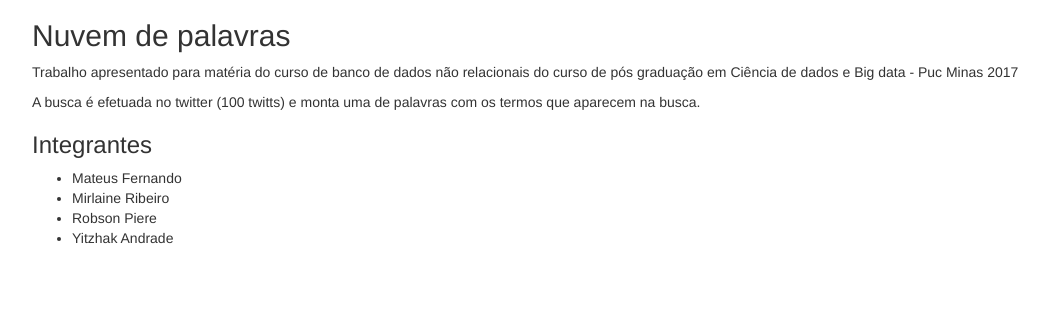
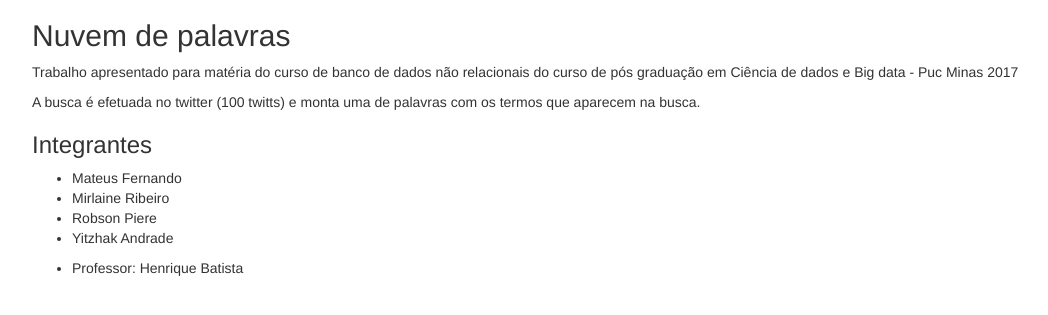
Before and after one commit to robsonpiere/nuvemdepalavras, a Flask app: page /sobre in a window 1280 px wide. Shown: the part 51-366 px from the top of the page, without its empty margins (38-1086 px from the left). Run offline with Flask 2, Linux system fonts and the light colour scheme; some libraries are stand-ins or nearby versions.

Commit message:
Update sobre.html

```diff
--- a/templates/sobre.html
+++ b/templates/sobre.html
@@ -14,5 +14,7 @@
   <li>{{ integrante }}</a></li>
 {% endfor %}
 </ul>
-
+<ul>
+  <li>Professor: Henrique Batista </a></li>
+</ul>
 {% endblock %}
```
